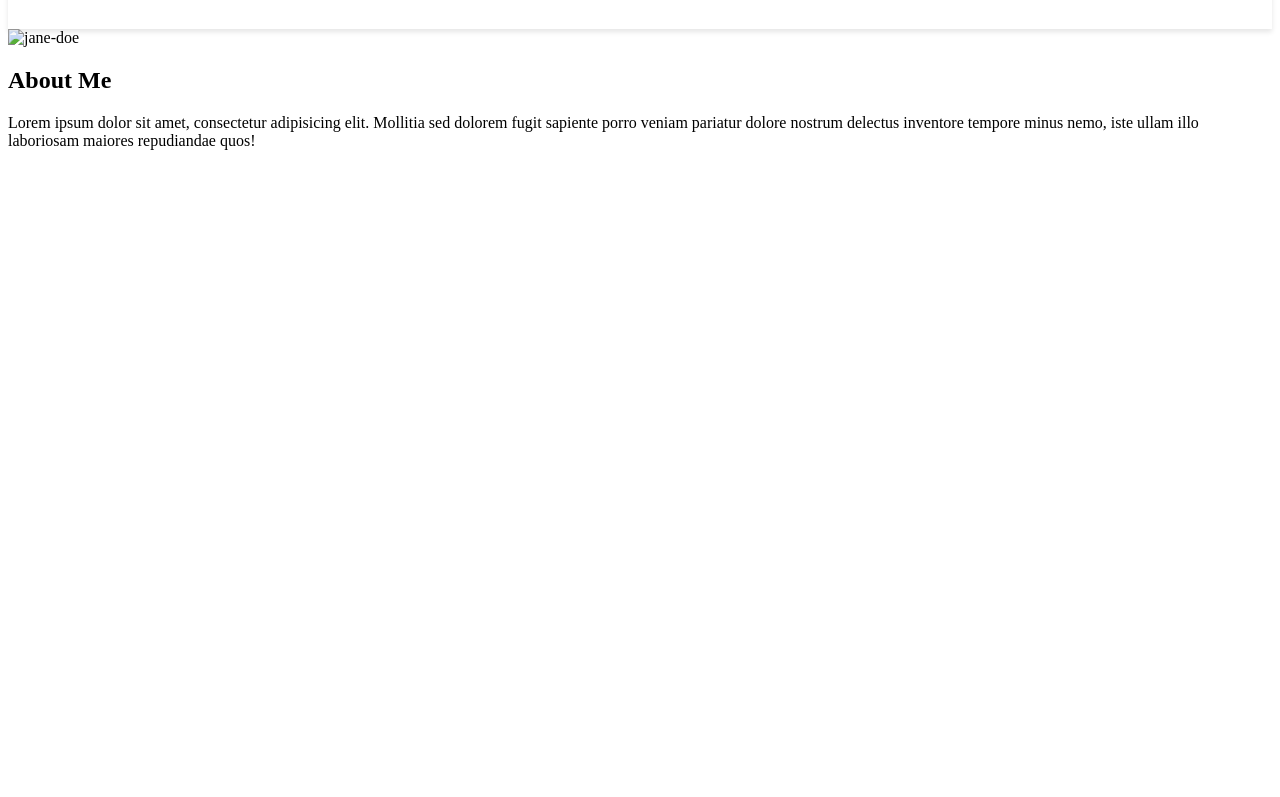
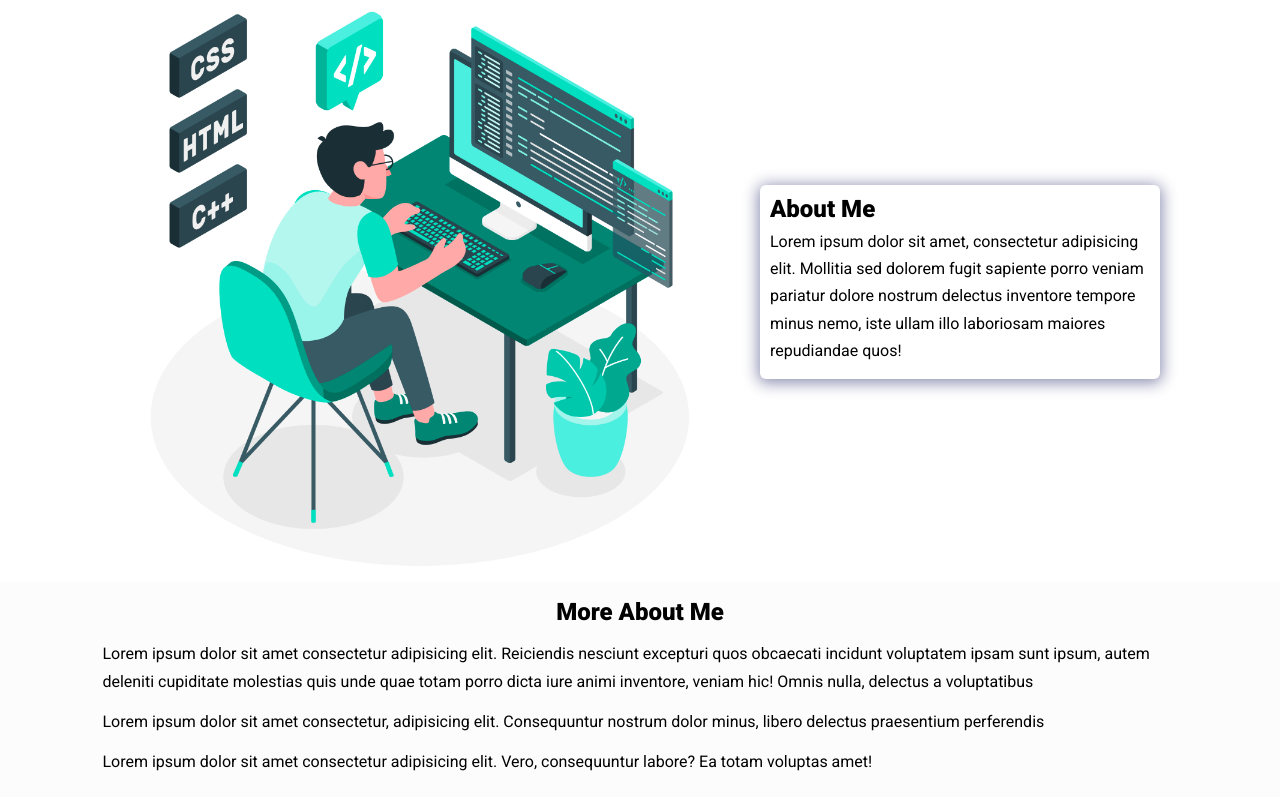
Before and after one commit to IsraelBlack/Portfolio-JS, a plain HTML site: page portfolio-js/index.html in a window 1280 px wide. Shown: the part 94-891 px from the top of the page. Before the commit the page ends 800 px from the top, so only its background shows below. Drawn offline with nearby package versions, Linux system fonts and the light colour scheme; a script that the page names is missing.

Commit message:
added to about

```diff
--- a/portfolio-js/assests/css/styles.css
+++ b/portfolio-js/assests/css/styles.css
@@ -1,4 +1,51 @@
 
+@import url("https://fonts.googleapis.com/css2?family=Roboto:ital,wght@0,400;0,900;1,700&display=swap");
+
+/* Variables */
+:root {
+  --font-family: "Roboto", sans-serf;
+  --normal-font: 400;
+  --bold-font: 700;
+  --bolder-font: 900;
+  --bg-color: #fcfcfc;
+  --primary-color: #4756df;
+  --secondary-color: #ff7235;
+  --primary-shadow: #8b8eaf;
+  --secondary-shadow: #a17a69;
+  --bottom-margin: 0.5rem;
+  --bottom-margin-2: 1rem;
+  --line-height: 1.7rem;
+  --transition: 0.3s;
+}
+/* Variables end */
+
+html {
+  scroll-behavior: smooth;
+}
+
+/* CSS Resets */
+* {
+  margin: 0;
+  padding: 0;
+  box-sizing: border-box;
+}
+
+ul {
+  list-style-type: none;
+}
+
+a {
+  text-decoration: none;
+  color: var(--primary-color);
+}
+
+a:hover {
+  color: var(--secondary-color);
+}
+
+body {
+  font-family: var(--font-family);
+}
 
 
 /*NAV*/
@@ -47,3 +94,52 @@ nav ul li {
   cursor: pointer;
   display: none;
 }
+
+/* Hero */
+.hero {
+  display: flex;
+  align-items: center;
+  justify-content: center;
+  gap: 2.5rem;
+  max-width: 68.75rem;
+  margin: auto;
+}
+
+
+.hero img {
+  height: 37.5rem;
+  width: 37.5rem;
+}
+
+.bio {
+  width: 25rem;
+  padding: 0.625rem;
+  border-radius: 6px;
+  box-shadow: 0px 2px 15px 2px var(--primary-shadow);
+}
+
+.bio h1 {
+  margin-bottom: var(--bottom-margin);
+}
+
+.bio p {
+  line-height: var(--line-height);
+  padding: 0.3rem 0;
+}
+
+/* About*/
+
+.more-about {
+  background-color: var(--bg-color);
+  padding: 1rem 6rem;
+}
+
+.more-about h2 {
+  margin-bottom: var(--bottom-margin);
+  text-align: center;
+}
+
+.more-about p {
+  line-height: var(--line-height);
+  padding: 0.4rem;
+}
--- a/portfolio-js/index.html
+++ b/portfolio-js/index.html
@@ -46,7 +46,7 @@
     <!-- Hero Section -->
     <section class="hero" id="about">
       <img
-        src="assets/images/wfh_1.svg"
+        src="./assests/images/programmer.jpg"
         alt="jane-doe"
         loading="lazy"
         class="hero-img"
@@ -63,6 +63,23 @@
 </section>
 
     <!-- More about -->
+    <section class="more-about">
+      <h2>More About Me</h2>
+      <p>
+        Lorem ipsum dolor sit amet consectetur adipisicing elit. Reiciendis
+        nesciunt excepturi quos obcaecati incidunt voluptatem ipsam sunt ipsum,
+        autem deleniti cupiditate molestias quis unde quae totam porro dicta
+        iure animi inventore, veniam hic! Omnis nulla, delectus a voluptatibus
+      </p>
+      <p>
+        Lorem ipsum dolor sit amet consectetur, adipisicing elit. Consequuntur
+        nostrum dolor minus, libero delectus praesentium perferendis
+      </p>
+      <p>
+        Lorem ipsum dolor sit amet consectetur adipisicing elit. Vero,
+        consequuntur labore? Ea totam voluptas amet!
+      </p>
+    </section>
 
     <!-- Skills section -->
 
```
Also changed, not shown: portfolio-js/assests/images/programmer.jpg (added).
